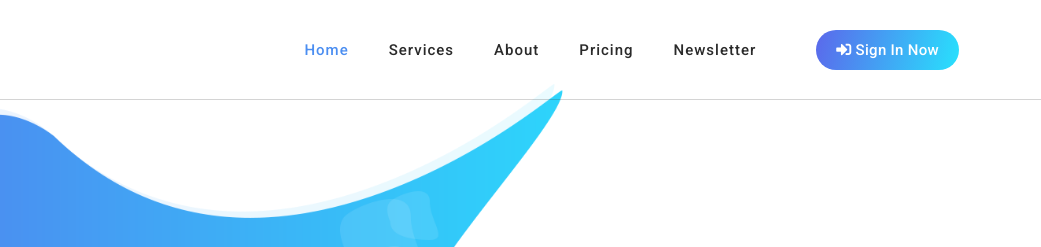
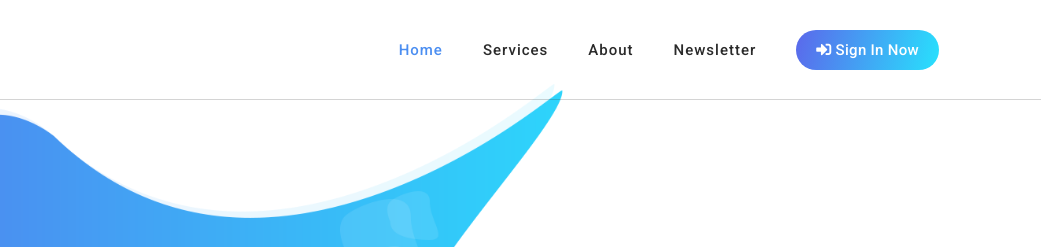
Before and after one commit to AntonyViju/TBOdemo, a plain HTML site: page index.html in a window 1280 px wide. Shown: the top 247 px of the page, 239-1280 px from the left. Drawn offline with Linux system fonts and the light colour scheme.

Commit message:
Update index.html

```diff
--- a/index.html
+++ b/index.html
@@ -64,7 +64,7 @@ https://templatemo.com/tm-570-chain-app-dev
               <li class="scroll-to-section"><a href="#top" class="active">Home</a></li>
               <li class="scroll-to-section"><a href="#services">Services</a></li>
               <li class="scroll-to-section"><a href="#about">About</a></li>
-              <li class="scroll-to-section"><a href="#pricing">Pricing</a></li>
+              <!-- <li class="scroll-to-section"><a href="#pricing">Pricing</a></li> -->
               <li class="scroll-to-section"><a href="#newsletter">Newsletter</a></li>
               <li><div class="gradient-button"><a id="modal_trigger" href="#modal"><i class="fa fa-sign-in-alt"></i> Sign In Now</a></div></li>
             </ul>
```
